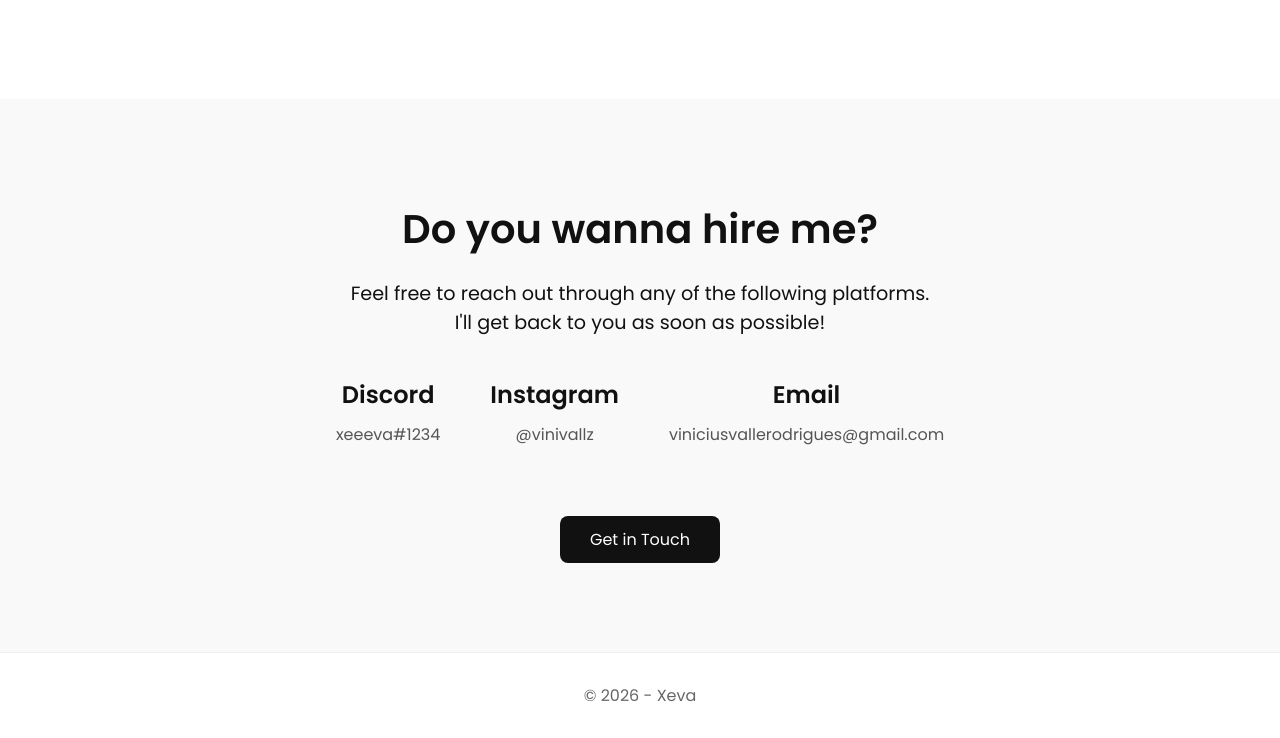
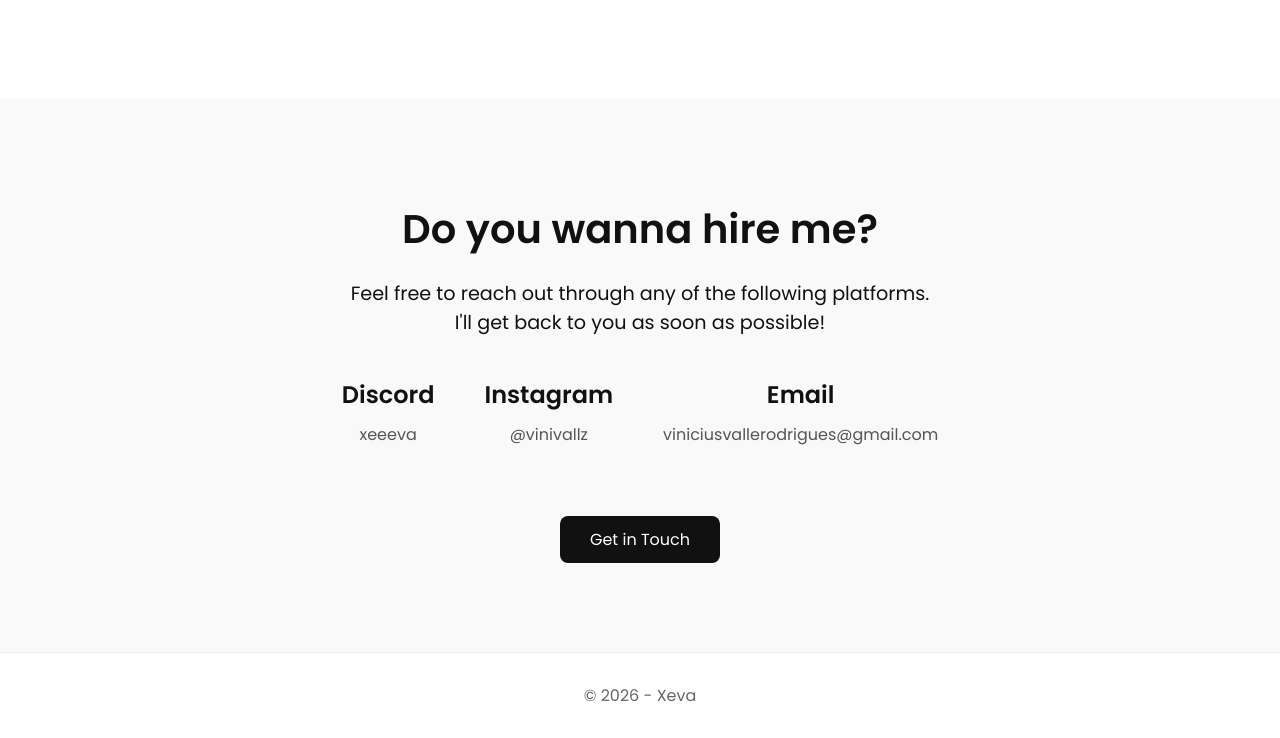
Before and after one commit to vinicius-do-valle/portfolio, a plain HTML site: page index.html in a window 1280 px wide. Shown: the part 2275-3013 px from the top of the page. Drawn offline with Linux system fonts and the light colour scheme.

Commit message:
Corrigido erro no HTML

```diff
--- a/index.html
+++ b/index.html
@@ -69,7 +69,7 @@
 <div class="contact-links">
 <div class="contact-item">
 <h3>Discord</h3>
-<p>xeeeva#1234</p>
+<p>xeeeva</p>
 </div>
 <div class="contact-item">
 <h3>Instagram</h3>
```
